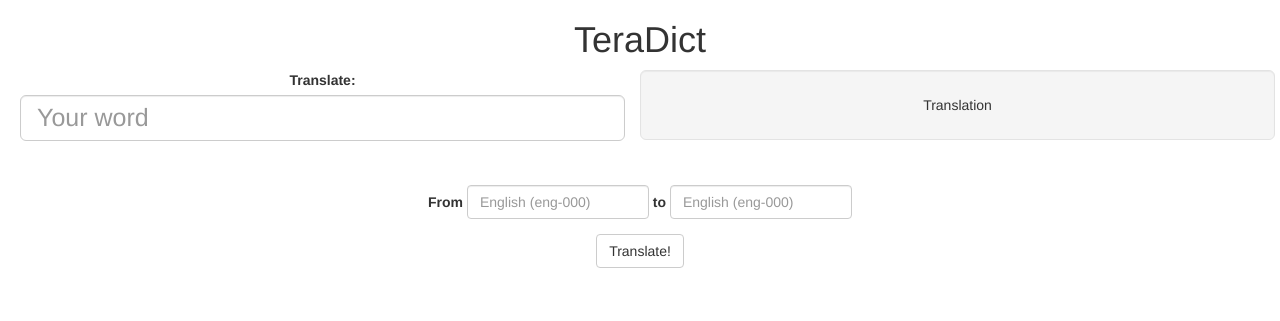
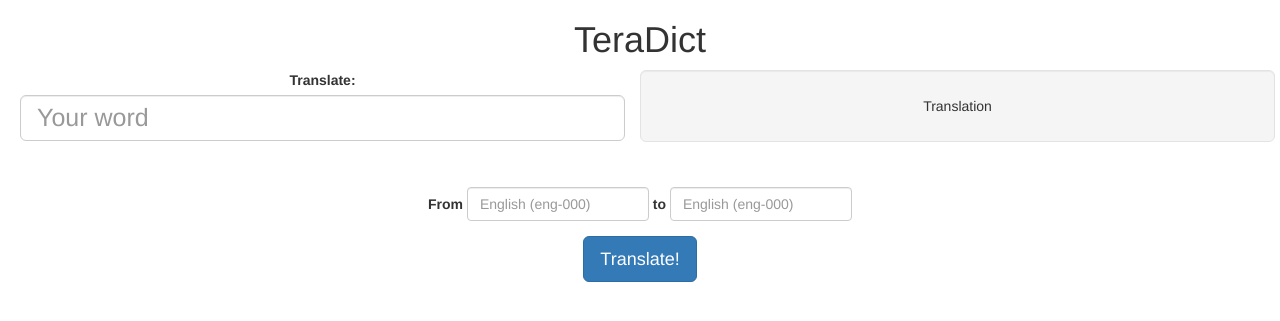
Before and after one commit to annieke/panlex-django, a Django app: page / in a window 1280 px wide. Shown: the top 321 px of the page. Run offline with Django 3.2, Linux system fonts and the light colour scheme; some libraries are stand-ins or nearby versions.

Commit message:
Translation box reformat, Heroku ready for now

```diff
--- a/TeraDictV3/static/style.css
+++ b/TeraDictV3/static/style.css
@@ -45,8 +45,8 @@ p {
 	font-family: Helvetica, Arial, sans-serif;
 }
 
-.row {
-	display: flex;
+.well-lg {
+	padding: 25px;
 }
 
 .tt-query {
--- a/TeraDictV3/static/teradict.js
+++ b/TeraDictV3/static/teradict.js
@@ -115,7 +115,7 @@ function findTranslation() {
 		panlexQuery('/ex', { trex: wordID, uid: outlang, include: "trq", sort: "trq desc", limit: 1 })
 		.done(function (data) {
 			var translation = data.result[0].tt;
-			$('#result').text(word + " in " + outlang + " is " + translation);
+			$('#result').text(translation);
 		})
 	});
 }
--- a/TeraDictV3/templates/index.html
+++ b/TeraDictV3/templates/index.html
@@ -49,7 +49,7 @@
 	<br>
 
 	<!-- Translate button to call JS function -->
-	<button name="translate" type="button" class="btn btn-default" onclick="findTranslation()">Translate!</button>
+	<button name="translate" type="button" class="btn btn-primary btn-lg" onclick="findTranslation()">Translate!</button>
 
 </form>
 
```
